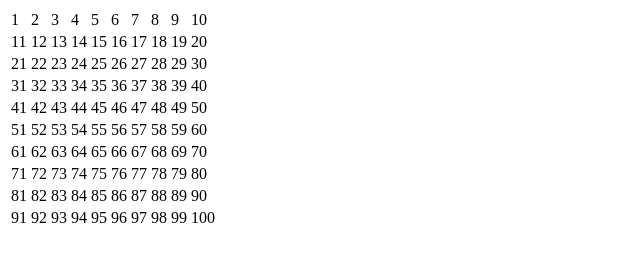
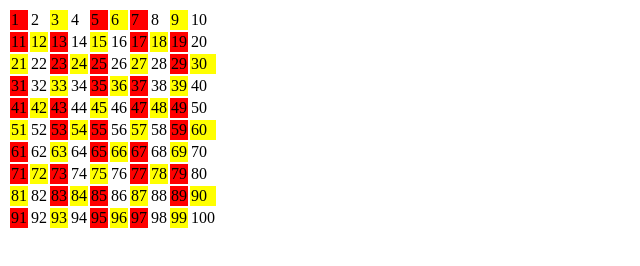
Before and after one commit to dragoplut/solving-problems, a plain HTML site: page task1.html in a window 1280 px wide. Shown: the whole page, without its empty margins (0-640 px from the left). Drawn offline with Linux system fonts and the light colour scheme.

Commit message:
task1 with colours commit

```diff
--- /dev/null
+++ b/css/styles.css
@@ -0,0 +1,6 @@
+.tdRed{
+    background-color: red;
+}
+.tdYellow{
+    background-color: yellow;
+}
--- a/js/task1.js
+++ b/js/task1.js
@@ -9,15 +9,17 @@ function renderNewTable(){
     var tableStart = '<table id="tableOne">';
     var tableRows = '';
     var tableEnd = '</table>';
-    for (var i = 1; i < 101; i++){
-        if (parseFloat((i-1)/10) == parseInt((i-1)/10)){
-            tableRows += '<tr><td>' + i + '</td>';
-        }
-        else if (parseFloat(i/10) == parseInt(i/10)){
-            tableRows += '<td>' + i + '</td></tr>';
-        }
-        else{
-            tableRows += '<td>' + i + '</td>';
+    for (var i = 1; i <= 10; i++){
+        tableRows += '<tr>';
+        for (var k = 1; k <= 10; k++){
+            var tdColour = '';
+            if (((i-1)*10+k)%3 == 0){
+                tdColour = 'tdYellow';
+            }
+            else if (((i-1)*10+k)%2 != 0){
+                tdColour = 'tdRed';
+            }
+            tableRows += '<td class="' + tdColour + '">' + ((i-1)*10+k) + '</td>';
         }
     }
     var tableRender = tableStart + tableRows + tableEnd;
--- a/task1.html
+++ b/task1.html
@@ -4,6 +4,7 @@
     <meta http-equiv="Content-Type" content="text/html; charset=UTF-8">
     <meta charset="utf-8">
     <meta http-equiv="X-UA-Compatible" content="IE=edge">    <title></title>
+    <link rel="stylesheet" href="css/styles.css">
 </head>
 <body>
     <div>
```
